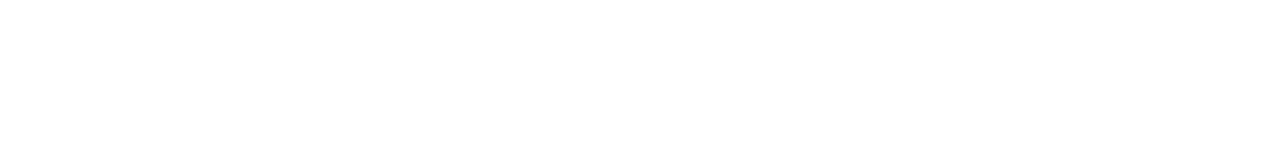
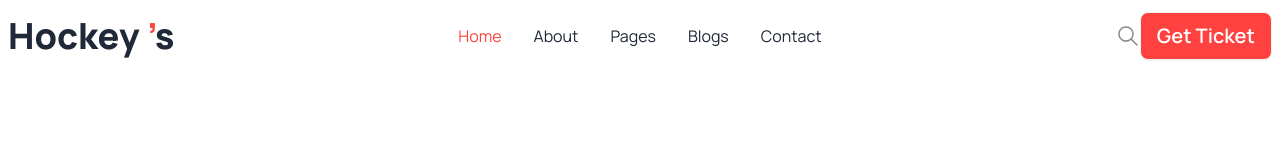
Before and after one commit to Noman0303/B9A3-Hockeys, a plain HTML site: page index.html in a window 1280 px wide. Drawn offline with nearby package versions, Linux system fonts and the light colour scheme.

Commit message:
nav done

```diff
--- a/index.html
+++ b/index.html
@@ -9,26 +9,73 @@
 
     <link href="https://cdn.jsdelivr.net/npm/daisyui@4.6.0/dist/full.min.css" rel="stylesheet" type="text/css" />
     <script src="https://cdn.tailwindcss.com"></script>
+
+    <!-- tailwind custom color -->
     <script>
         tailwind.config = {
           theme: {
             extend: {
               colors: {
                 clifford: '#da373d',
+                'red-primary':'#FF4240',
               }
             }
           }
         }
       </script>
+      <!-- manrope google font -->
+
 <link rel="preconnect" href="https://fonts.googleapis.com">
 <link rel="preconnect" href="https://fonts.gstatic.com" crossorigin>
 <link href="https://fonts.googleapis.com/css2?family=Manrope:wght@400;500;600;700;800&display=swap" rel="stylesheet">
 
 <style>
-    font-family: 'Manrope', sans-serif;
+    .font-manrope{
+    font-family: 'Manrope', sans-serif;}
 </style>
 </head>
-<body>
+<body class="font-manrope ">
+    <header class="md:container md:mx-auto">
+        <nav>
+            <div class="navbar bg-base-100">
+  <div class="navbar-start">
+    <div class="dropdown">
+      <div tabindex="0" role="button" class="btn btn-ghost lg:hidden">
+        <svg xmlns="http://www.w3.org/2000/svg" class="h-5 w-5" fill="none" viewBox="0 0 24 24" stroke="currentColor"><path stroke-linecap="round" stroke-linejoin="round" stroke-width="2" d="M4 6h16M4 12h8m-8 6h16" /></svg>
+      </div>
+      <ul tabindex="0" class="menu menu-sm dropdown-content mt-3 z-[1] p-2 shadow bg-base-100 rounded-box w-52 text-base">
+        <li><a>Home</a></li>
+        <li><a>About</a></li>
+        <li><a>Pages</a></li>
+        <li><a>Blogs</a></li>
+        <li><a>Contact</a></li>
+      </ul>
+    </div>
+    <h3 class="font-extrabold text text-xl lg:text-4xl">Hockey <span class="text-red-primary">’</span>s</h3>
+  </div>
+  <div class="navbar-center hidden lg:flex">
+    <ul class="menu menu-horizontal px-1 text-base">
+        <li><a class="text-red-primary">Home</a></li>
+        <li><a>About</a></li>
+        <li><a>Pages</a></li>
+        <li><a>Blogs</a></li>
+        <li><a>Contact</a></li>
+    </ul>
+  </div>
+  <div class="navbar-end">
+    <img src="./icons/Frame (2).svg" class="hidden md:block lg:block" />
 
+    <a class="btn lg:btn bg-red-primary text-xl text-white">Get Ticket</a>
+  </div>
+</div>
+        </nav>
+
+    </header>
+    <main class="md:container md:mx-auto">
+
+    </main>
+    <footer>
+
+    </footer>
 </body>
 </html>
```
Also changed, not shown: icons/Frame (2).svg (added).
